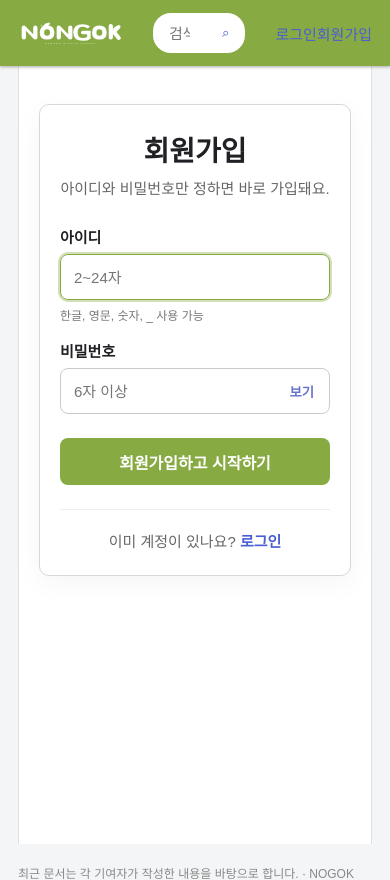
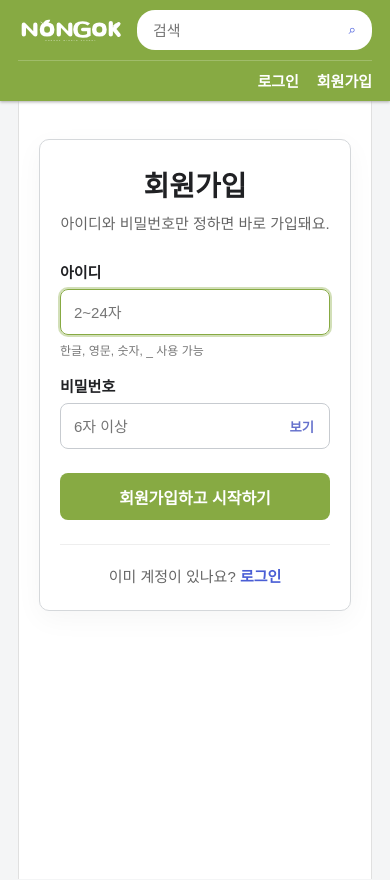
Before and after one commit to tjrtmdcks0917-crypto/nongok-wiki, a Flask app: page /register in a window 390 px wide. Shown: the top 880 px of the page. Run offline with Flask 3, Linux system fonts and the light colour scheme; data comes from the database, SQL or seed files in the repository; some libraries are stand-ins or nearby versions.

Commit message:
Add mobile authentication navigation

```diff
--- a/static/style.css
+++ b/static/style.css
@@ -15,3 +15,12 @@
 .auth-submit{width:100%;height:47px;margin-top:24px;border:0;border-radius:8px;background:#87aa43;color:#fff;font-size:16px;font-weight:700}.auth-submit:hover{background:#78993b}
 .auth-switch{text-align:center;border-top:1px solid #eee;margin-top:24px;padding-top:20px;color:#666}.auth-switch a{font-weight:700}
 @media(max-width:600px){.auth-page{margin:18px auto 50px}.auth-card{padding:24px 20px;border-radius:10px}}
+
+/* Keep authentication accessible on phones */
+.mobile-users{display:none}
+@media(max-width:950px){
+  .top{height:auto;min-height:66px}
+  .top-inner{flex-wrap:wrap;gap:10px 14px;padding-top:10px;padding-bottom:10px}
+  .mobile-users{display:flex;width:100%;justify-content:flex-end;gap:18px;border-top:1px solid #ffffff35;padding-top:9px}
+  .mobile-users a{color:#fff;font-weight:700}
+}
```
